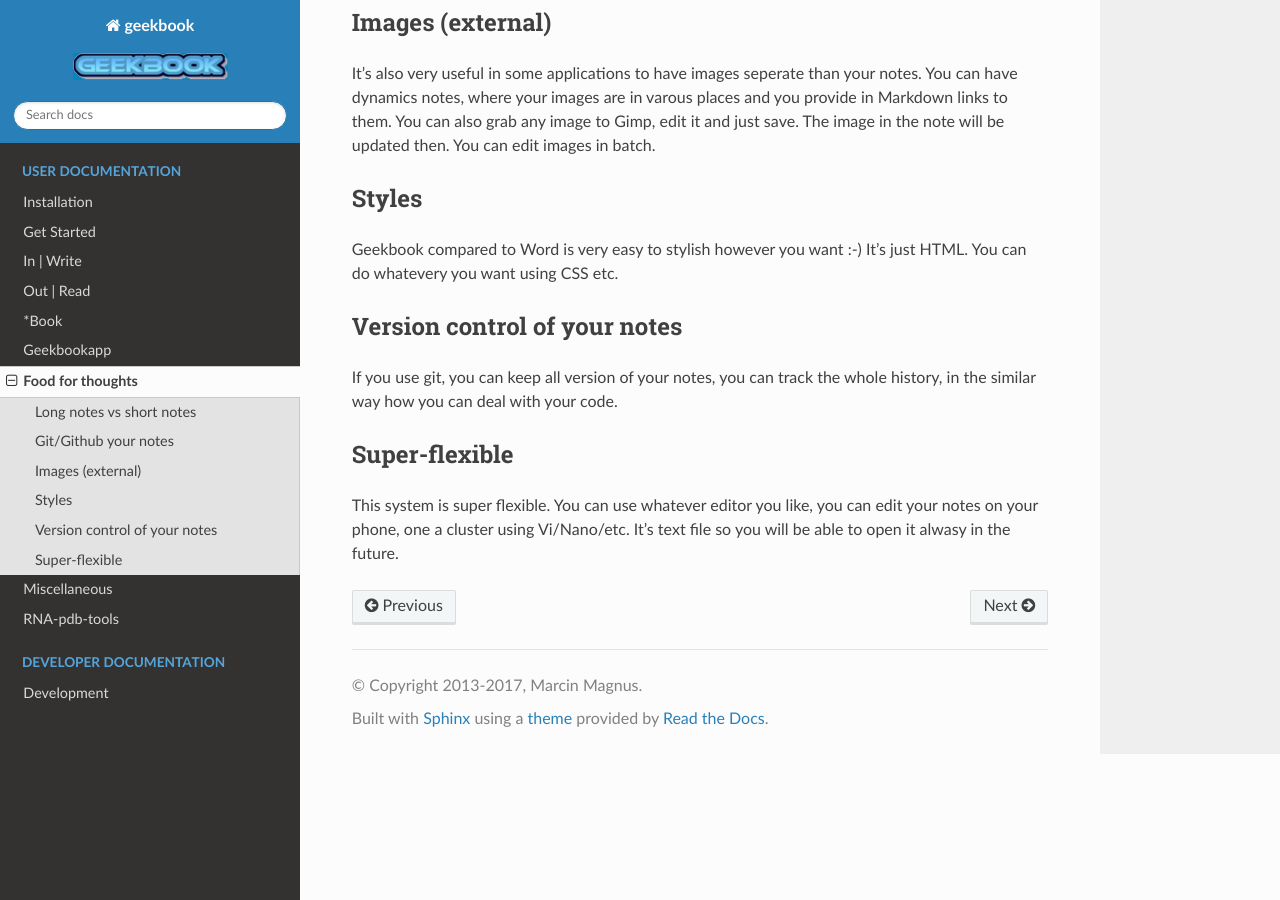
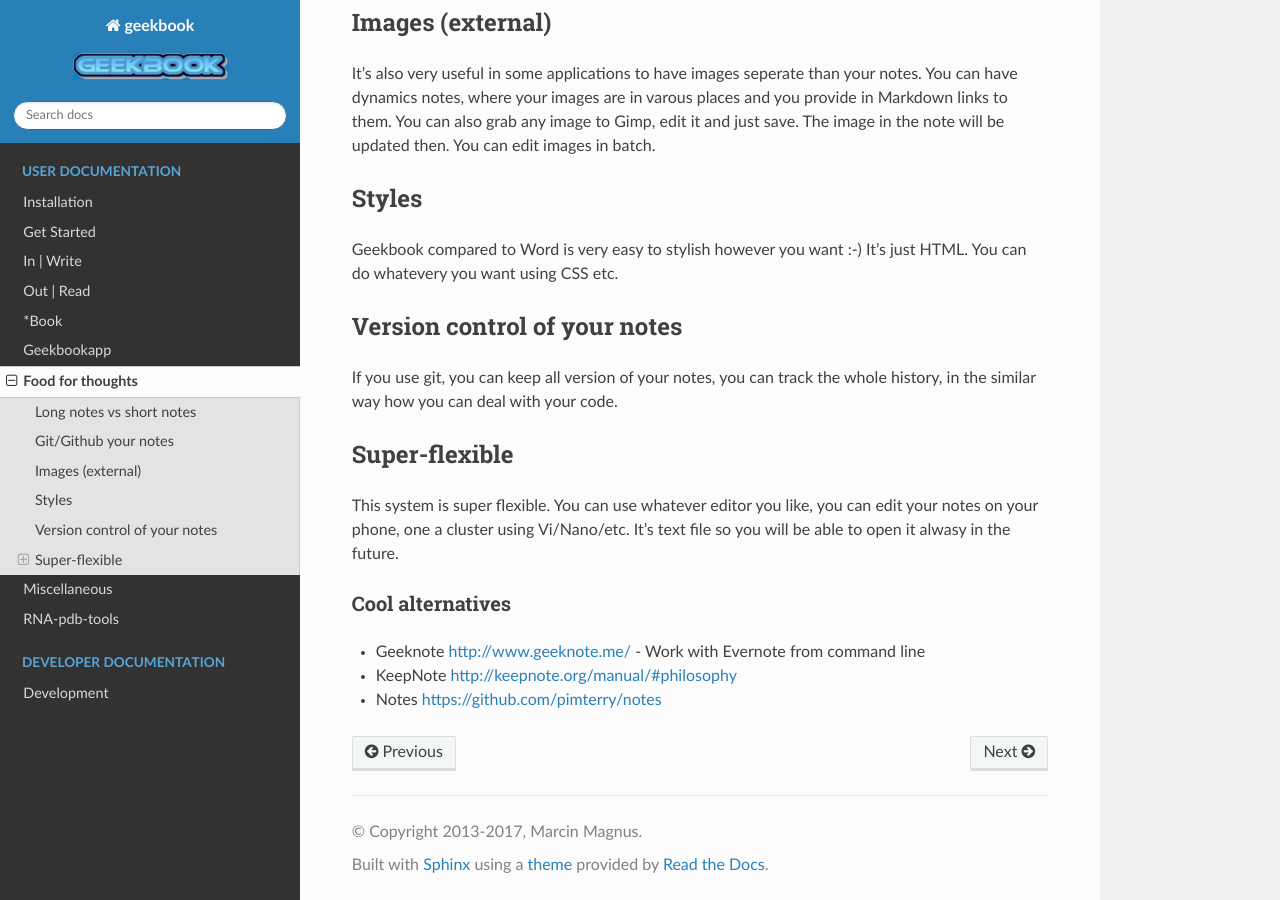
Before and after one commit to mmagnus/geekbook, a Sphinx documentation site: the page built from docs/source/thoughts.rst, in a window 1280 px wide and 900 px high, scrolled down 1064 px. Built offline with Sphinx 7.4.7 and the Read the Docs theme 2.0.0, drawn with Linux system fonts in a browser that asks for light colours.

Commit message:
Update thoughts.rst

```diff
--- a/docs/source/thoughts.rst
+++ b/docs/source/thoughts.rst
@@ -30,3 +30,10 @@ If you use git, you can keep all version of your notes, you can track the whole
 Super-flexible
 -----------------------------------------------------------------
 This system is super flexible. You can use whatever editor you like, you can edit your notes on your phone, one a cluster using Vi/Nano/etc. It's text file so you will be able to open it alwasy in the future.
+
+Cool alternatives
+~~~~~~~~~~~~~~~~~~~~~~~~~~~~~~~~~~~~~~~~~~~~~~~~~~~~~~~~~~~~~~~~~
+
+- Geeknote http://www.geeknote.me/ - Work with Evernote from command line
+- KeepNote http://keepnote.org/manual/#philosophy
+- Notes https://github.com/pimterry/notes
```
